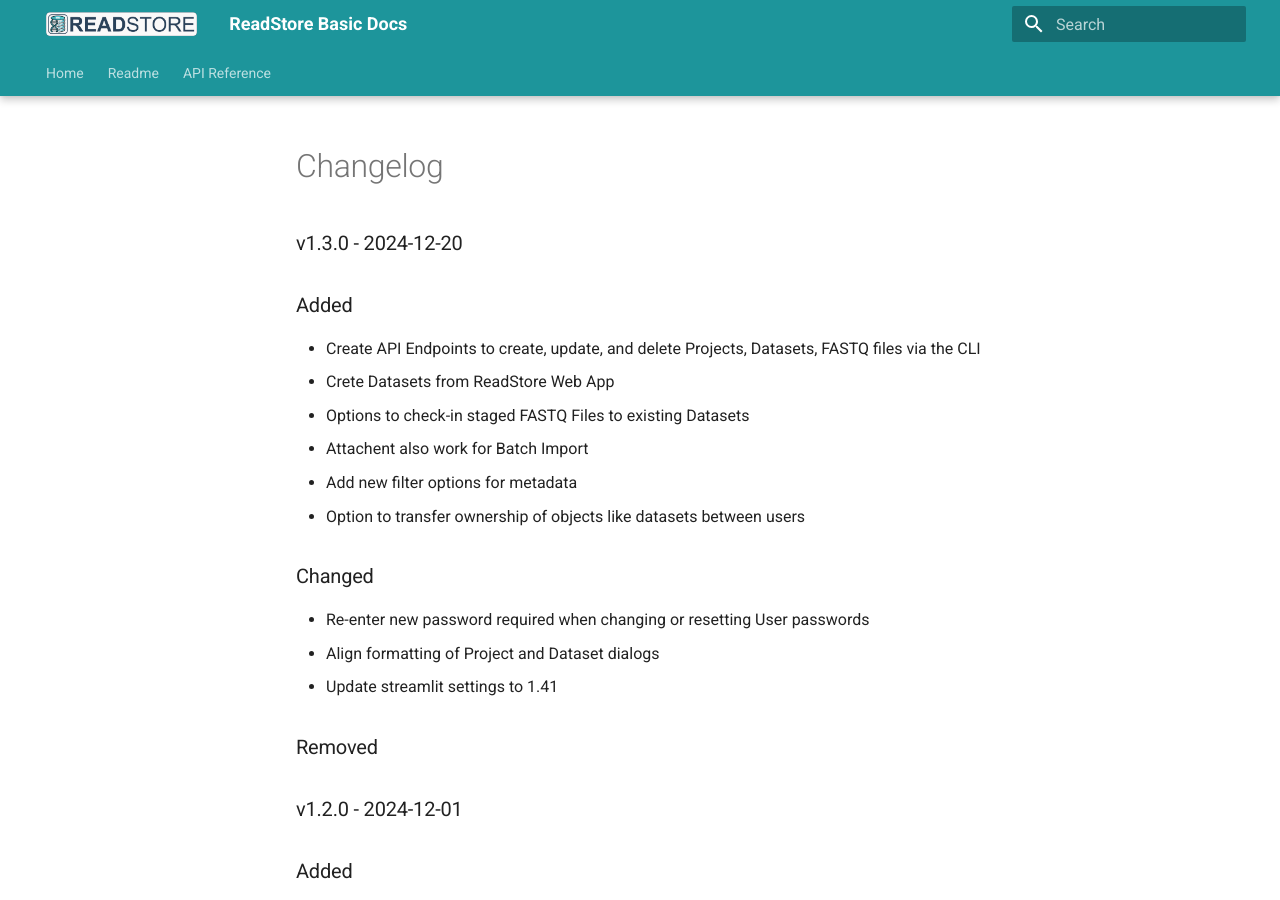
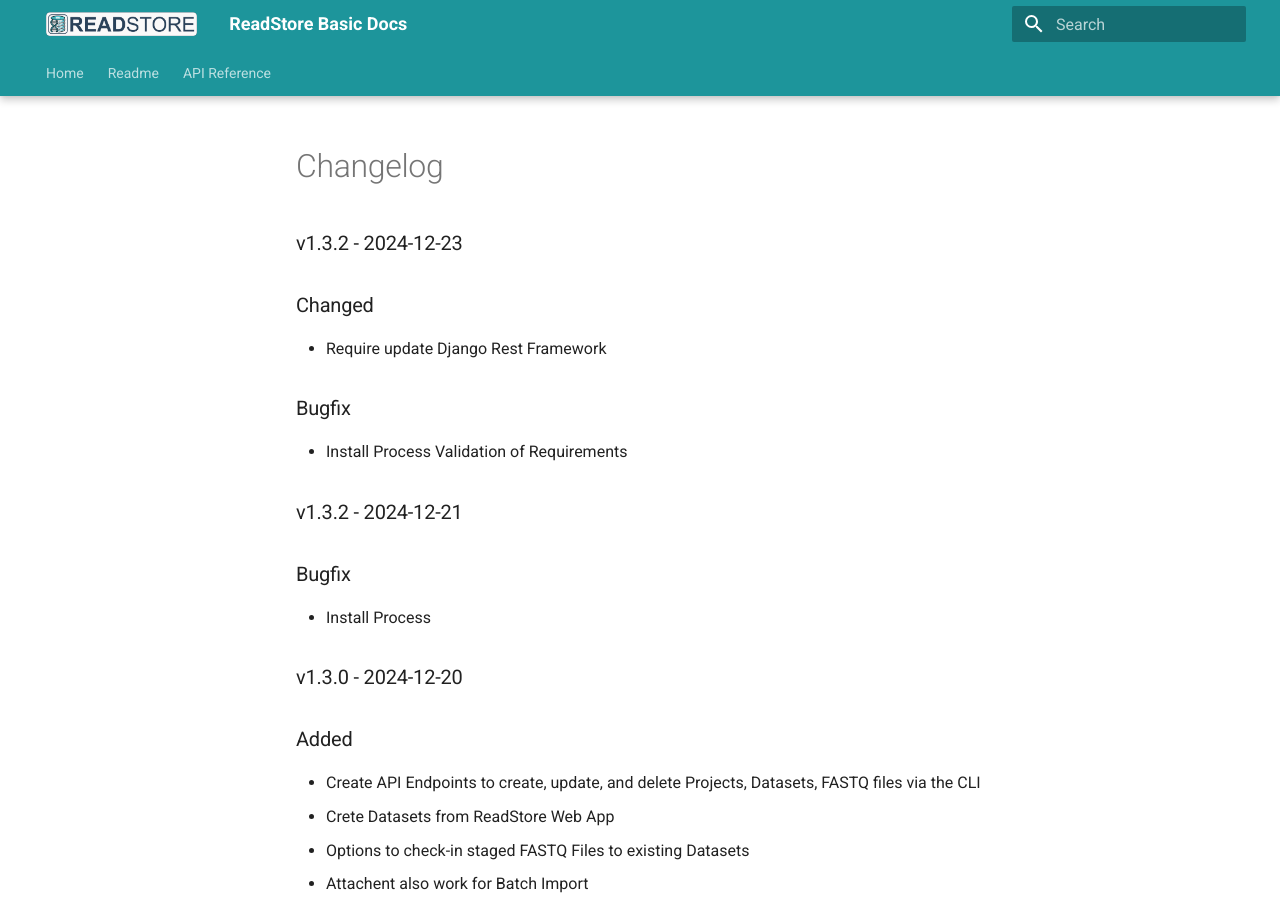
Before and after one commit to EvobyteDigitalBiology/readstore, an MkDocs documentation site: the page built from docs/CHANGELOG.md, in a window 1280 px wide and 900 px high. Built offline with MkDocs 1.6.1 and Material for MkDocs 9.7.7, drawn with Linux system fonts in a browser that asks for light colours.

Commit message:
Doc: v1.3.2

```diff
--- a/docs/CHANGELOG.md
+++ b/docs/CHANGELOG.md
@@ -1,4 +1,17 @@
 # Changelog
+
+### v1.3.2 - 2024-12-23
+
+### Changed
+- Require update Django Rest Framework
+
+### Bugfix
+- Install Process Validation of Requirements
+
+### v1.3.2 - 2024-12-21
+
+### Bugfix
+- Install Process
 
 ### v1.3.0 - 2024-12-20
 
```
